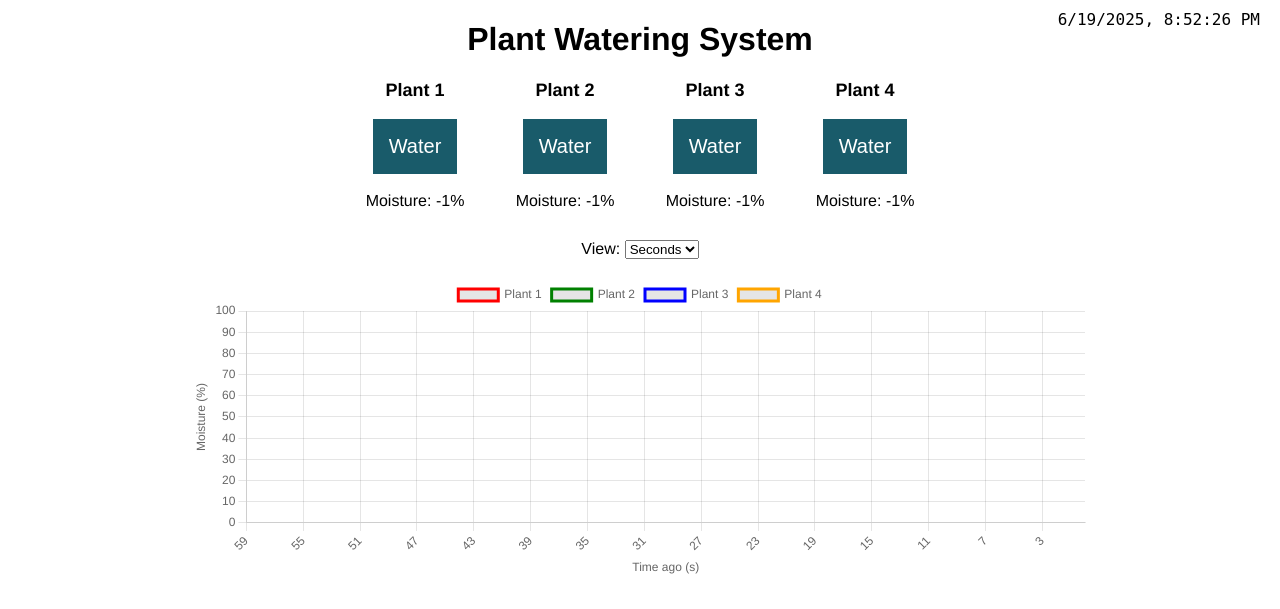
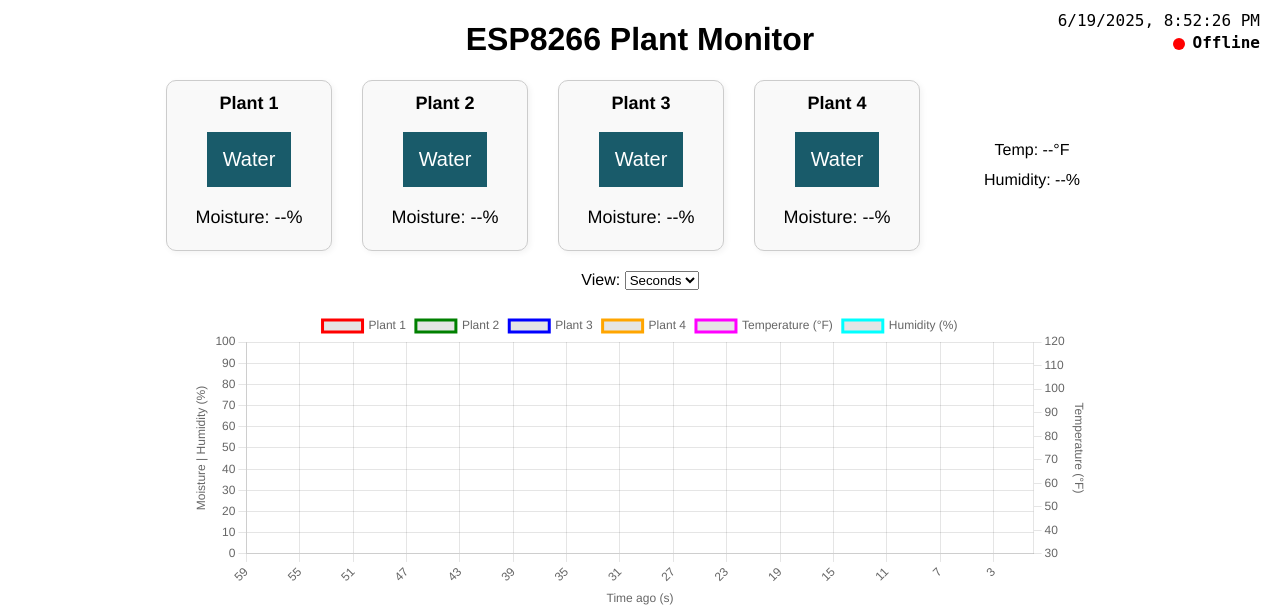
Before and after one commit to aseibel27/plant_web_server, a Flask app: page / in a window 1280 px wide. Shown: the top 609 px of the page. Run offline with Flask 3, Linux system fonts and the light colour scheme.

Commit message:
Added DHT sensor and status

```diff
--- a/app.py
+++ b/app.py
@@ -2,10 +2,13 @@
 from collections import deque
 from datetime import datetime, timedelta
 from threading import Lock
+import threading
+import time
 import os
 import csv
 import requests
 from dotenv import load_dotenv
+import traceback
 
 load_dotenv()
 NODEMCU_IP = os.getenv("NODEMCU_IP")
@@ -13,10 +16,10 @@
 app = Flask(__name__)
 
 # === In-Memory Rolling Buffers ===
-second_data = [deque(maxlen=60) for _ in range(4)]  # moisture per second
-minute_data = [deque(maxlen=60) for _ in range(4)]  # 1 avg per min
-hour_data   = [deque(maxlen=24) for _ in range(4)]  # 1 avg per hour
-day_data    = [deque(maxlen=60) for _ in range(4)]  # 1 avg per day (last 60 days)
+second_data = [deque(maxlen=60) for _ in range(6)]  # moisture per second
+minute_data = [deque(maxlen=60) for _ in range(6)]  # 1 avg per min
+hour_data   = [deque(maxlen=24) for _ in range(6)]  # 1 avg per hour
+day_data    = [deque(maxlen=60) for _ in range(6)]  # 1 avg per day (last 60 days)
 
 lock = Lock()
 last_second = last_minute = last_hour = last_day = None
@@ -27,8 +30,10 @@
 # For static file serving convenience
 STATIC_FILES = ['style.css', 'main.js', 'chart.js']
 
-# Store the latest moisture readings for quick GET access
-latest_readings = {}
+# === NodeMCU online status tracking ===
+last_post_time = None
+node_status = "offline"
+status_lock = Lock()
 
 # === Helper: Save to CSV ===
 def save_csv_row(filepath, header, row):
@@ -42,62 +47,67 @@
 # === Receive moisture data from ESP8266 (POST) ===
 @app.route('/moisture', methods=['POST'])
 def receive_moisture():
-    global last_second, last_minute, last_hour, last_day
-    now = datetime.now()  # ✅ capture time at start
+    global last_second, last_minute, last_hour, last_day, last_post_time, node_status
+    now = datetime.now()
 
     data = request.json or {}
-    moist = [data.get(f"moist{i+1}", -1) for i in range(4)]
+    print("Received POST data:", data)
+    sensors = [data.get(f"moist{i+1}", -1) for i in range(4)]
+    sensors.append(data.get("temp", -1))
+    sensors.append(data.get("hum", -1))
 
     with lock:
         # === Update seconds buffer ===
         if last_second is not None:
             missing = int((now - last_second).total_seconds()) - 1
             for _ in range(missing):
-                for i in range(4):
+                for i in range(6):
                     second_data[i].append(-1)
 
-        for i in range(4):
-            second_data[i].append(moist[i])
+        for i in range(6):
+            second_data[i].append(sensors[i])
         last_second = now
 
-        # === Update minutes buffer if minute has changed ===
         if last_minute is not None and now.minute != last_minute.minute:
-            for i in range(4):
+            for i in range(6):
                 valid = [v for v in second_data[i] if v >= 0]
                 avg = sum(valid) // len(valid) if valid else -1
                 minute_data[i].append(avg)
             last_minute = now
 
-            # === Update hourly buffer if hour has changed ===
             if last_hour is not None and now.hour != last_hour.hour:
                 hourly = []
-                for i in range(4):
+                for i in range(6):
                     valid = [v for v in minute_data[i] if v >= 0]
                     avg = sum(valid) // len(valid) if valid else -1
                     hour_data[i].append(avg)
                     hourly.append(avg)
                 timestamp = now.strftime('%Y-%m-%d %H:00')
-                save_csv_row(HOURLY_LOG, ['datetime','plant1','plant2','plant3','plant4'], [timestamp] + hourly)
+                save_csv_row(HOURLY_LOG, ['datetime','plant1','plant2','plant3','plant4','temp','hum'], [timestamp] + hourly)
                 last_hour = now
 
-                # === Update daily buffer if day has changed ===
                 if last_day is not None and now.day != last_day.day:
                     daily = []
-                    for i in range(4):
+                    for i in range(6):
                         valid = [v for v in hour_data[i] if v >= 0]
                         avg = sum(valid) // len(valid) if valid else -1
                         day_data[i].append(avg)
                         daily.append(avg)
-                    save_csv_row(DAILY_LOG, ['date','plant1','plant2','plant3','plant4'], [now.strftime('%Y-%m-%d')] + daily)
+                    save_csv_row(DAILY_LOG, ['date','plant1','plant2','plant3','plant4','temp','hum'], [now.strftime('%Y-%m-%d')] + daily)
                     last_day = now
 
-        # === Set initial reference times if still None ===
         if last_minute is None:
             last_minute = now
         if last_hour is None:
             last_hour = now
         if last_day is None:
             last_day = now
+
+    # Update last_post_time and set online if offline
+    with status_lock:
+        last_post_time = now
+        if node_status == "offline":
+            node_status = "online"
 
     return jsonify({'status': 'ok'})
 
@@ -108,6 +118,9 @@
         return jsonify({
             f'moist{i+1}': second_data[i][-1] if len(second_data[i]) > 0 else -1
             for i in range(4)
+        } | {
+            "temp": second_data[4][-1] if len(second_data[4]) > 0 else -1,
+            "hum":  second_data[5][-1] if len(second_data[5]) > 0 else -1,
         })
 
 # === History Retrieval for Charts ===
@@ -117,37 +130,37 @@
     with lock:
         if q == 'seconds':
             time = list(range(60))
-            data = {f'plant{i+1}': list(reversed(second_data[i])) for i in range(4)}
+            data = {f'sensor{i+1}': list(reversed(second_data[i])) for i in range(6)}
             return jsonify({'time': time, **data})
 
         elif q == 'minutes':
             time = list(range(60))
-            data = {f'plant{i+1}': list(reversed(minute_data[i])) for i in range(4)}
+            data = {f'sensor{i+1}': list(reversed(minute_data[i])) for i in range(6)}
             return jsonify({'time': time, **data})
 
         elif q == 'hours':
             now = datetime.now().replace(minute=0, second=0, microsecond=0)
             hours = [(now - timedelta(hours=i)).strftime('%Y-%m-%d %H:00') for i in reversed(range(60))]
-            values_by_time = {h: [-1, -1, -1, -1] for h in hours}
+            values_by_time = {h: [-1]*6 for h in hours}
 
             if os.path.exists(HOURLY_LOG):
                 with open(HOURLY_LOG, newline='') as f:
                     reader = csv.reader(f)
-                    next(reader)  # skip header
+                    next(reader)
                     for row in reader:
                         time_str = row[0]
                         if time_str in values_by_time:
-                            values_by_time[time_str] = [int(v) if v else -1 for v in row[1:5]]
+                            values_by_time[time_str] = [int(v) if v else -1 for v in row[1:7]]
 
             return jsonify({
                 'time': hours,
-                **{f'plant{i+1}': [values_by_time[h][i] for h in hours] for i in range(4)}
+                **{f'sensor{i+1}': [values_by_time[h][i] for h in hours] for i in range(6)}
             })
 
         elif q == 'days':
             today = datetime.now().date()
             days = [(today - timedelta(days=i)).strftime('%Y-%m-%d') for i in reversed(range(60))]
-            values_by_date = {d: [-1, -1, -1, -1] for d in days}
+            values_by_date = {d: [-1]*6 for d in days}
 
             if os.path.exists(DAILY_LOG):
                 with open(DAILY_LOG, newline='') as f:
@@ -156,11 +169,11 @@
                     for row in reader:
                         date_str = row[0]
                         if date_str in values_by_date:
-                            values_by_date[date_str] = [int(v) if v else -1 for v in row[1:5]]
+                            values_by_date[date_str] = [int(v) if v else -1 for v in row[1:7]]
 
             return jsonify({
                 'time': days,
-                **{f'plant{i+1}': [values_by_date[d][i] for d in days] for i in range(4)}
+                **{f'sensor{i+1}': [values_by_date[d][i] for d in days] for i in range(6)}
             })
 
         else:
@@ -174,7 +187,7 @@
     times, values = [], []
     with open(path, newline='') as f:
         reader = list(csv.reader(f))
-        reader = reader[1:]  # skip header
+        reader = reader[1:]
         for row in reader[-maxlen:]:
             times.append(row[0])
             values.append([int(v) if v else -1 for v in row[1:5]])
@@ -201,6 +214,8 @@
         )
         return jsonify({'status': 'ok', 'message': f"Pump {pump_id} {'ON' if state else 'OFF'} - NodeMCU responded with {response.status_code}"})
     except requests.RequestException as e:
+        print("Error contacting NodeMCU:")
+        traceback.print_exc()
         return jsonify({'status': 'error', 'message': f"Failed to contact NodeMCU: {e}"}), 500
 
 # === Serve main page ===
@@ -228,8 +243,25 @@
 def clear_log():
     with open(HOURLY_LOG, 'w', newline='') as f:
         writer = csv.writer(f)
-        writer.writerow(['datetime','plant1','plant2','plant3','plant4'])
+        writer.writerow(['datetime','plant1','plant2','plant3','plant4','temp','hum'])
     return "Log cleared."
+
+# === NodeMCU status endpoint ===
+@app.route('/status')
+def get_status():
+    with status_lock:
+        return jsonify({'status': node_status})
+
+# === Background thread to update online/offline status ===
+def status_watcher():
+    global node_status, last_post_time
+    while True:
+        with status_lock:
+            if last_post_time is None or (datetime.now() - last_post_time).total_seconds() > 1.1:
+                node_status = "offline"
+        time.sleep(0.5)
+
+threading.Thread(target=status_watcher, daemon=True).start()
 
 if __name__ == '__main__':
     app.run(host='0.0.0.0', port=5000)
--- a/static/chart.js
+++ b/static/chart.js
@@ -34,6 +34,19 @@
         borderColor: "orange",
         fill: false,
       },
+      {
+        label: "Temperature (°F)",
+        data: Array(60).fill(null),
+        borderColor: "magenta",
+        fill: false,
+        yAxisID: "y2",
+      },
+      {
+        label: "Humidity (%)",
+        data: Array(60).fill(null),
+        borderColor: "cyan",
+        fill: false,
+      },
     ],
   },
   options: {
@@ -44,7 +57,14 @@
       y: {
         min: 0,
         max: 100,
-        title: { display: true, text: "Moisture (%)" },
+        title: { display: true, text: "Moisture | Humidity (%)" },
+      },
+      y2: {
+        min: 30,
+        max: 120,
+        position: "right",
+        title: { display: true, text: "Temperature (°F)" },
+        grid: { drawOnChartArea: false },
       },
       x: {
         type: "category",
@@ -99,28 +119,29 @@
       moistureChart.data.labels = time;
     }
 
-    for (let i = 0; i < 4; i++) {
-      const key = `plant${i + 1}`;
+    const padLength =
+      currentHistoryType === "seconds" || currentHistoryType === "minutes"
+        ? reversedLabels.length
+        : time.length;
+
+    for (let i = 0; i < 6; i++) {
+      const key = `sensor${i + 1}`;
       const values = Array.isArray(data[key]) ? data[key] : [];
-
-      // For seconds/minutes, pad to reversedLabels length (60)
-      const padLength =
-        currentHistoryType === "seconds" || currentHistoryType === "minutes"
-          ? reversedLabels.length
-          : time.length;
 
       const padded = values
         .concat(Array(padLength - values.length).fill(null))
         .slice(0, padLength);
 
-      if (currentHistoryType === "hours" || currentHistoryType === "days") {
-        moistureChart.data.datasets[i].data = padded.map((v) =>
-          v === -1 ? null : v,
-        );
-      } else {
-        // Reverse data for seconds/minutes so it matches reversedLabels, but avoid mutating original array
-        moistureChart.data.datasets[i].data = padded.slice().reverse();
-      }
+      const cleaned = padded.map((v) =>
+        v === null || v === -1 || v === "-1" ? null : Number(v),
+      );
+
+      const finalData =
+        currentHistoryType === "seconds" || currentHistoryType === "minutes"
+          ? cleaned.slice().reverse()
+          : cleaned;
+
+      moistureChart.data.datasets[i].data = finalData;
     }
 
     const xLabel = {
--- a/static/main.js
+++ b/static/main.js
@@ -1,64 +1,119 @@
-// === main.js ===
 const outputCount = 4;
-const buttonsContainer = document.getElementById('buttonsContainer');
+const buttonsContainer = document.getElementById("buttonsContainer");
 
+// === Create a plant element (pump + moisture display) ===
 function createPlantElement(plantIndex) {
-  const plantDiv = document.createElement('div');
-  plantDiv.className = 'plant';
+  const plantDiv = document.createElement("div");
+  plantDiv.className = "plant";
 
-  const label = document.createElement('label');
+  const label = document.createElement("label");
   label.textContent = `Plant ${plantIndex + 1}`;
   plantDiv.appendChild(label);
 
-  const btn = document.createElement('button');
-  btn.className = 'button';
-  btn.textContent = 'Water';
-  btn.addEventListener('mousedown', () => togglePump(plantIndex, true));
-  btn.addEventListener('mouseup', () => togglePump(plantIndex, false));
+  const btn = document.createElement("button");
+  btn.className = "button";
+  btn.textContent = "Water";
+  btn.addEventListener("mousedown", () => togglePump(plantIndex, true));
+  btn.addEventListener("mouseup", () => togglePump(plantIndex, false));
   plantDiv.appendChild(btn);
 
-  const moistP = document.createElement('p');
-  moistP.className = 'moisture';
+  const moistP = document.createElement("p");
+  moistP.className = "moisture";
   moistP.innerHTML = `Moisture: <span id="moist${plantIndex + 1}">--</span>%`;
   plantDiv.appendChild(moistP);
 
   return plantDiv;
 }
 
+// === Add extra readout for temp & humidity ===
+function createEnvReadout() {
+  const envDiv = document.createElement("div");
+  envDiv.className = "env";
+
+  const temp = document.createElement("p");
+  temp.innerHTML = `Temp: <span id="temp">--</span>°F`;
+  envDiv.appendChild(temp);
+
+  const hum = document.createElement("p");
+  hum.innerHTML = `Humidity: <span id="hum">--</span>%`;
+  envDiv.appendChild(hum);
+
+  return envDiv;
+}
+
 function setupUI() {
-  buttonsContainer.innerHTML = '';
+  buttonsContainer.innerHTML = "";
   for (let i = 0; i < outputCount; i++) {
     buttonsContainer.appendChild(createPlantElement(i));
   }
+
+  buttonsContainer.appendChild(createEnvReadout());
 }
 
+// === Send pump control command ===
 function togglePump(plant, state) {
-  fetch('/set_pump', {
-    method: 'POST',
-    headers: { 'Content-Type': 'application/json' },
-    body: JSON.stringify({ id: plant, on: state })
+  fetch("/set_pump", {
+    method: "POST",
+    headers: { "Content-Type": "application/json" },
+    body: JSON.stringify({ id: plant, on: state }),
   }).catch(console.error);
 }
 
+// === Update moisture and environment readings ===
 async function updateMoisture() {
   try {
-    const res = await fetch('/moisture');
+    const res = await fetch("/moisture");
     const data = await res.json();
+
     for (let i = 1; i <= outputCount; i++) {
       const el = document.getElementById(`moist${i}`);
-      if (el) el.textContent = data[`moist${i}`];
+      const val = data[`moist${i}`];
+      if (el) el.textContent = val === -1 ? "--" : val;
+    }
+
+    if ("temp" in data) {
+      const tempEl = document.getElementById("temp");
+      if (tempEl) tempEl.textContent = data.temp === -1 ? "--" : data.temp;
+    }
+
+    if ("hum" in data) {
+      const humEl = document.getElementById("hum");
+      if (humEl) humEl.textContent = data.hum === -1 ? "--" : data.hum;
     }
   } catch (e) {
-    console.error('Failed to fetch moisture data:', e);
+    console.error("Failed to fetch sensor data:", e);
   }
 }
 
+// === Update online/offline status ===
+async function updateStatus() {
+  try {
+    const res = await fetch("/status");
+    const { status } = await res.json();
+
+    const light = document.getElementById("statusLight");
+    const text = document.getElementById("statusText");
+
+    if (status === "online") {
+      light.style.backgroundColor = "limegreen";
+      text.textContent = "Online";
+    } else {
+      light.style.backgroundColor = "red";
+      text.textContent = "Offline";
+    }
+  } catch (e) {
+    console.error("Failed to fetch status:", e);
+  }
+}
+
+// === Clock update ===
 function updateClock() {
   const now = new Date();
   const timeString = now.toLocaleString();
-  document.getElementById('clock').textContent = timeString;
+  document.getElementById("clock").textContent = timeString;
 }
 
 setupUI();
 setInterval(updateMoisture, 1000);
+setInterval(updateStatus, 1000);
 setInterval(updateClock, 1000);
--- a/static/style.css
+++ b/static/style.css
@@ -4,7 +4,7 @@
 }
 
 .button {
-    background-color: #195B6A;
+    background-color: #195b6a;
     color: white;
     padding: 16px;
     font-size: 20px;
@@ -39,25 +39,54 @@
 #buttonsContainer {
     display: flex;
     justify-content: center;
-    gap: 30px;  /* space between each plant */
+    gap: 30px;
     margin-bottom: 20px;
-    flex-wrap: wrap; /* optional: wrap if screen is narrow */
+    flex-wrap: wrap;
 }
 
-  .plant {
+.plant,
+.env {
     display: flex;
     flex-direction: column;
     align-items: center;
-    min-width: 120px; /* optional: fix min width for uniformity */
+    justify-content: center;
+    min-width: 140px;
+    padding: 12px;
+    border: 1px solid #ccc;
+    border-radius: 10px;
+    background: #f9f9f9;
+    box-shadow: 2px 2px 6px rgba(0, 0, 0, 0.05);
 }
 
-  .plant label {
+.env {
+    background: transparent !important; /* no background */
+    border: none !important; /* no border */
+    box-shadow: none !important;
+}
+
+.plant label,
+.env label {
     font-weight: bold;
     margin-bottom: 8px;
     font-size: 18px;
 }
 
-  .plant .moisture {
-    margin-top: 8px;
+.env p {
+    margin: 6px 0;
     font-size: 16px;
 }
+
+#statusIndicator {
+    display: flex;
+    align-items: center;
+    gap: 8px;
+    font-weight: bold;
+    font-size: 16px;
+}
+
+#statusLight {
+    width: 12px;
+    height: 12px;
+    border-radius: 50%;
+    background-color: gray;
+}
--- a/templates/index.html
+++ b/templates/index.html
@@ -1,17 +1,46 @@
-<!DOCTYPE html>
+<!doctype html>
 <html lang="en">
     <head>
         <meta charset="UTF-8" />
         <meta name="viewport" content="width=device-width, initial-scale=1" />
-  <title>Plant Watering System</title>
+        <title>ESP8266 Plant Monitor</title>
         <link rel="stylesheet" href="style.css" />
     </head>
     <body>
-  <h1>Plant Watering System</h1>
-  <div id="clock" style="position: absolute; top: 10px; right: 20px; font-family: monospace; font-size: 16px;"></div>
+        <h1>ESP8266 Plant Monitor</h1>
+        <div
+            style="
+                position: absolute;
+                top: 10px;
+                right: 20px;
+                display: flex;
+                flex-direction: column;
+                align-items: flex-end;
+                font-family: monospace;
+                font-size: 16px;
+                line-height: 1.4;
+            "
+        >
+            <div id="clock" style="white-space: nowrap">&nbsp;</div>
+            <div
+                id="statusIndicator"
+                style="display: flex; align-items: center; gap: 8px"
+            >
+                <span
+                    id="statusLight"
+                    style="
+                        width: 12px;
+                        height: 12px;
+                        border-radius: 50%;
+                        background-color: gray;
+                    "
+                ></span>
+                <span id="statusText">Checking...</span>
+            </div>
+        </div>
 
         <div id="buttonsContainer">
-    <!-- Plant controls (label, button, moisture) added dynamically by JS -->
+            <!-- Plant and env controls added dynamically -->
         </div>
 
         <label for="historySelect">View:</label>
```
Also changed, not shown: 1 other file. Lines whose indentation alone changed are shown as unchanged.
